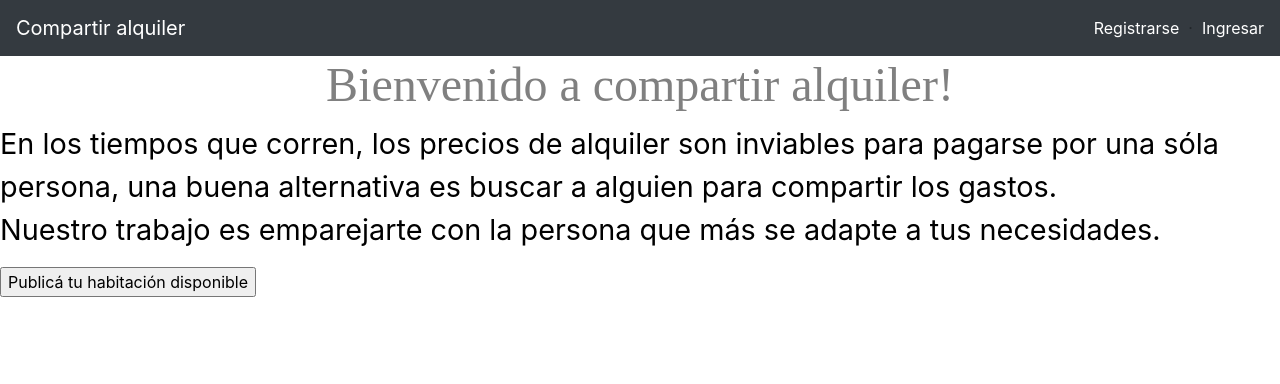
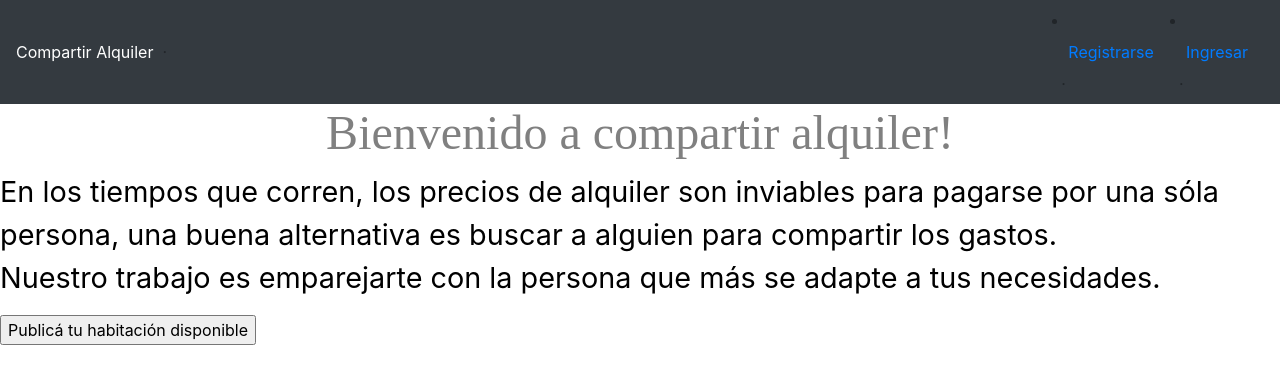
Before and after one commit to nahuelbrandan/company_website, a Django app: page / in a window 1280 px wide. Shown: the top 384 px of the page. Run offline with Django 3.2, Linux system fonts and the light colour scheme; some libraries are stand-ins or nearby versions.

Commit message:
implementé que se vea en el navbar el usuario loggeado

```diff
--- a/src/app/templates/add_room.html
+++ b/src/app/templates/add_room.html
@@ -11,7 +11,7 @@
   <h1>Add Room</h1>
 
   {% load crispy_forms_tags %}
-  <form action="/add_room" method="POST">
+  <form action="/add_room/" method="POST">
       {% csrf_token %}
       {{ form|crispy }}
       <input type="submit" value="Submit">
--- a/src/app/templates/home.html
+++ b/src/app/templates/home.html
@@ -3,7 +3,12 @@
 <head>
   {% load static %}
   <link rel="stylesheet" type="text/css" href="{% static 'css/style.css' %}" />
-  <link rel="stylesheet" type="text/css" href="{% static 'css/bootstrap/bootstrap.min.css' %}" />
+  <link rel="stylesheet" href="https://stackpath.bootstrapcdn.com/bootstrap/4.3.0/css/bootstrap.min.css" integrity="sha384-PDle/QlgIONtM1aqA2Qemk5gPOE7wFq8+Em+G/hmo5Iq0CCmYZLv3fVRDJ4MMwEA" crossorigin="anonymous">
+  <link href="//netdna.bootstrapcdn.com/bootstrap/3.0.0/css/bootstrap-glyphicons.css" rel="stylesheet">
+
+  <script src="https://code.jquery.com/jquery-3.3.1.slim.min.js" integrity="sha384-q8i/X+965DzO0rT7abK41JStQIAqVgRVzpbzo5smXKp4YfRvH+8abtTE1Pi6jizo" crossorigin="anonymous"></script>
+  <script src="https://cdnjs.cloudflare.com/ajax/libs/popper.js/1.14.7/umd/popper.min.js" integrity="sha384-UO2eT0CpHqdSJQ6hJty5KVphtPhzWj9WO1clHTMGa3JDZwrnQq4sF86dIHNDz0W1" crossorigin="anonymous"></script>
+  <script src="https://stackpath.bootstrapcdn.com/bootstrap/4.3.0/js/bootstrap.min.js" integrity="sha384-7aThvCh9TypR7fIc2HV4O/nFMVCBwyIUKL8XCtKE+8xgCgl/PQGuFsvShjr74PBp" crossorigin="anonymous"></script>
 </head>
 
 <body>
--- a/src/app/templates/login.html
+++ b/src/app/templates/login.html
@@ -12,7 +12,7 @@
   <h1>Loggin</h1>
 
   {% load crispy_forms_tags %}
-  <form action="/login" method="POST">
+  <form action="/login/" method="POST">
       {% csrf_token %}
       {{ form|crispy }}
       <button type="submit" class="btn btn-success">Loggin</button>
--- a/src/app/templates/navbar.html
+++ b/src/app/templates/navbar.html
@@ -1,5 +1,7 @@
 <nav class="navbar navbar-expand-lg navbar-dark bg-dark">
-  <a class="navbar-brand" href="/">Compartir alquiler</a>
+
+  <a class="white_" href="#">Compartir Alquiler</a> &nbsp;&nbsp;·&nbsp;&nbsp;
+
   <button class="navbar-toggler" type="button" data-toggle="collapse" data-target="#navbarSupportedContent" aria-controls="navbarSupportedContent" aria-expanded="false" aria-label="Toggle navigation">
     <span class="navbar-toggler-icon"></span>
   </button>
@@ -7,7 +9,23 @@
   <div class="collapse navbar-collapse" id="navbarSupportedContent">
     <ul class="navbar-nav mr-auto">
     </ul>
-    <a class="white_" href="/register"><span class="glyphicon glyphicon-user"></span> Registrarse</a> &nbsp;&nbsp;·&nbsp;&nbsp;
-    <a class="white_" href="/login"><span class="glyphicon glyphicon-log-in"></span> Ingresar</a>
+
+    {% if is_authenticated %}
+      <li class="nav-item">
+        <a class="nav-link" href="/"><span class="glyphicon glyphicon-user"></span> {{username}}</a> &nbsp;&nbsp;·&nbsp;&nbsp;
+      </li>
+
+      <li class="nav-item">
+        <a class="nav-link" href="/login"><span class="glyphicon glyphicon-log-out"></span>Salir</a> &nbsp;&nbsp;·&nbsp;&nbsp;
+      </li>
+    {% else %}
+      <li class="nav-item">
+        <a class="nav-link" href="/register"><span class="glyphicon glyphicon-user"></span>Registrarse</a> &nbsp;&nbsp;·&nbsp;&nbsp;
+      </li>
+
+      <li class="nav-item">
+        <a class="nav-link" href="/login"><span class="glyphicon glyphicon-log-in"></span>Ingresar</a> &nbsp;&nbsp;·&nbsp;&nbsp;
+      </li>
+    {% endif %}
   </div>
 </nav>
--- a/src/app/templates/register.html
+++ b/src/app/templates/register.html
@@ -12,7 +12,7 @@
   <h1>Registrarse</h1>
 
   {% load crispy_forms_tags %}
-  <form action="/register" method="POST">
+  <form action="/register/" method="POST">
       {% csrf_token %}
       <div class="row">
         <div class="col-6">
--- a/src/app/views.py
+++ b/src/app/views.py
@@ -8,11 +8,15 @@
 
 from .forms import UserForm, LoginForm, AddRoomForm
 from .models import Room
-
+from termcolor import cprint
 
 class HomeView(View):
     def get(self, req):
-        return render(req, 'home.html')
+        context = {
+            'is_authenticated': req.user.is_authenticated,
+            'username': req.user.username
+        }
+        return render(req, 'home.html', context)
 
 
 class RegisterView(View):
@@ -38,14 +42,22 @@
 
     def post(self, req):
         form = LoginForm(req.POST)
-        user = authenticate(**form.cleaned_data)
-        if user is None:
-            messages.info(req, 'El usuario o contraseña son incorrectos. Vuelva a intentar')
-            return redirect('login')
-        else:
-            login(req, user)
-            messages.info(req, 'Loggin correcto. Ingresando.')
-            return redirect('home')
+
+        if form.is_valid():
+            username = form.cleaned_data['username']
+            password = form.cleaned_data['password']
+            user = authenticate(username=username, password=password)
+            cprint(user, 'magenta')
+            if user is not None:
+                cprint("Entro a User", 'magenta')
+                login(req, user)
+                messages.info(req, 'Loggin correcto. Ingresando.')
+                return redirect('home')
+            else:
+                cprint("Not User", 'magenta')
+
+                messages.info(req, 'El usuario o contraseña son incorrectos. Vuelva a intentar')
+                return redirect('login')
 
 
 class AddRoomView(View):
--- a/src/compartir_alquiler/settings.py
+++ b/src/compartir_alquiler/settings.py
@@ -40,6 +40,7 @@
     'django.contrib.staticfiles',
     'livereload',
     'crispy_forms',
+    'termcolor',
 ]
 
 MIDDLEWARE = [
```
